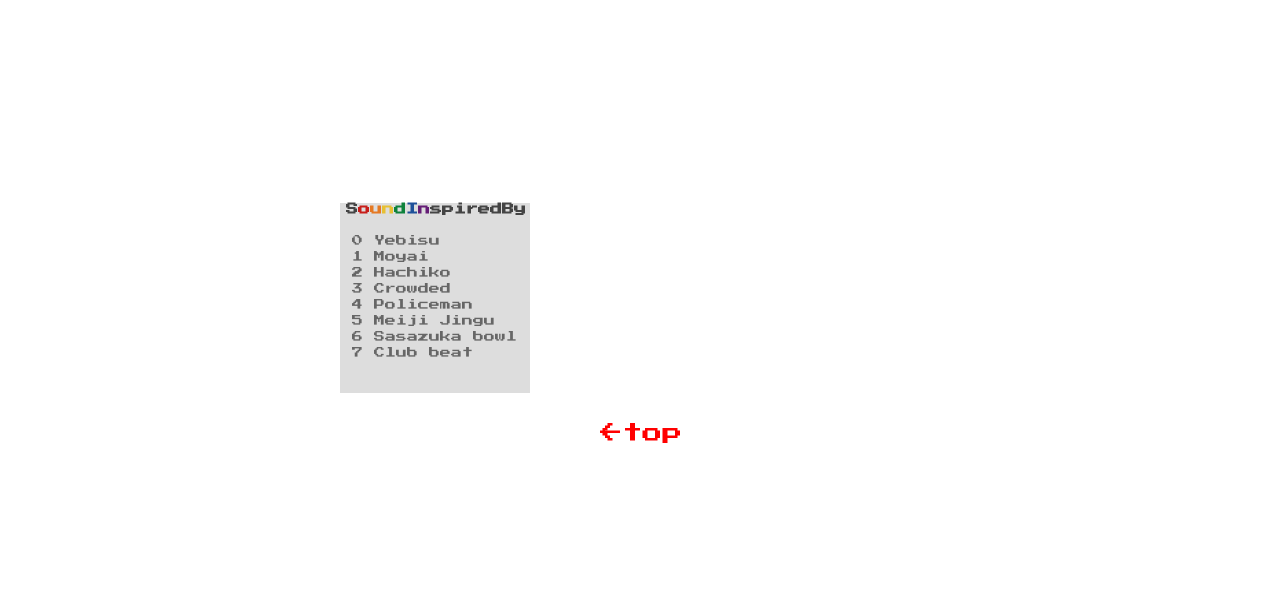
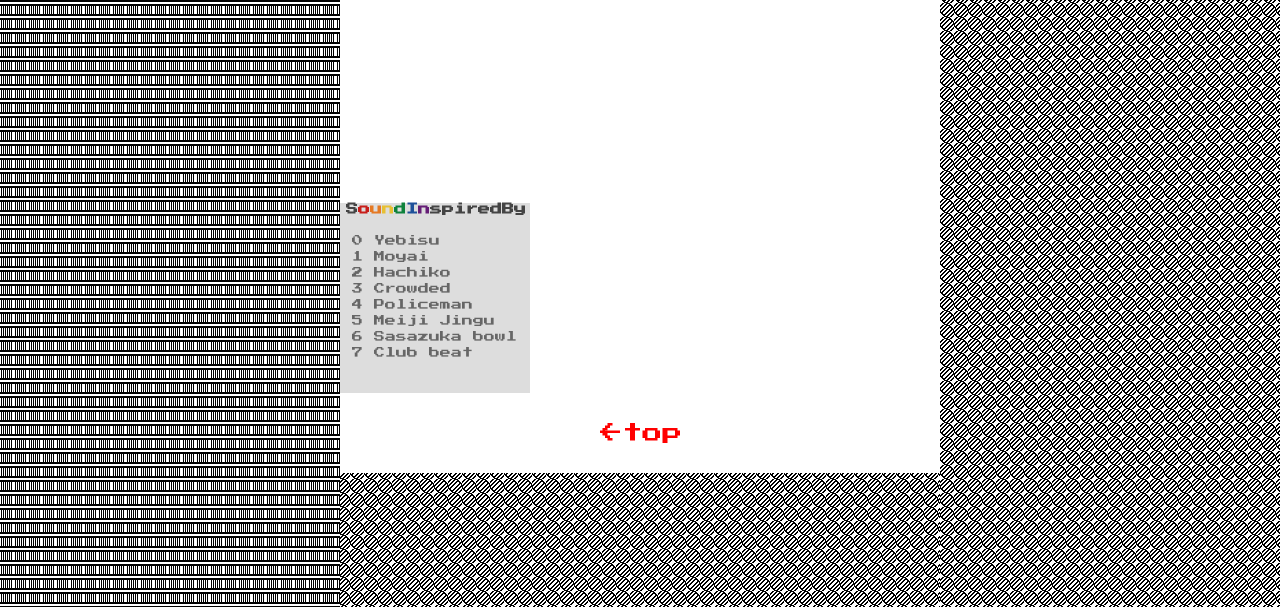
Before and after one commit to j-f-st/script-jockey, a website: page datachange.htm in a window 1280 px wide. Shown: the part 193-800 px from the top of the page. Drawn offline with Linux system fonts and the light colour scheme; a web font is replaced by a local one.

Commit message:
refactor: 背景画像処理

```diff
--- a/css/datachange.css
+++ b/css/datachange.css
@@ -5,12 +5,12 @@ body {
   min-width: 600px;
   margin: 0;
 }
-div#left_background {
+.background-left {
   order: 0;
   height: auto;
   flex: 1;
 }
-div#right_background {
+.background-right {
   order: 2;
   height: auto;
   flex: 1;
@@ -22,7 +22,7 @@ div.wrap_all {
   background-color: #fff;
 
   /*全体フォント*/
-  font-family: "Press Start 2P", cursive;
+  font-family: 'Press Start 2P', cursive;
 
   /* form側と同じwidth */
   width: 600px;
@@ -34,7 +34,7 @@ div.information {
   margin-left: 25px;
 }
 div.information > h1 span {
-  font-family: "DotGothic16", sans-serif;
+  font-family: 'DotGothic16', sans-serif;
 }
 div.information div.counter {
   display: inline-flex;
@@ -50,7 +50,7 @@ div.information div.counter div#count {
   flex-wrap: wrap;
   margin: 0 8px;
 }
-div[id^="order_"] {
+div[id^='order_'] {
   width: 192px; /*個別divに対応して可変*/
 
   /* div上下間隔空け */
@@ -58,13 +58,13 @@ div[id^="order_"] {
   margin-bottom: 5px;
 }
 
-div[class^="column_"] {
+div[class^='column_'] {
   display: inline-block;
   padding: 0;
 }
 
 /* 0,1情報が入っている個別div */
-div.wrapper > div[id^="order_"] > div > div {
+div.wrapper > div[id^='order_'] > div > div {
   width: 20px;
   height: 20px;
 
--- a/css_dist/datachange.css
+++ b/css_dist/datachange.css
@@ -5,12 +5,12 @@ body {
   min-width: 600px;
   margin: 0;
 }
-div#left_background {
+.background-left {
   order: 0;
   height: auto;
   flex: 1;
 }
-div#right_background {
+.background-right {
   order: 2;
   height: auto;
   flex: 1;
@@ -22,7 +22,7 @@ div.wrap_all {
   background-color: #fff;
 
   /*全体フォント*/
-  font-family: "Press Start 2P", cursive;
+  font-family: 'Press Start 2P', cursive;
 
   /* form側と同じwidth */
   width: 600px;
@@ -34,7 +34,7 @@ div.information {
   margin-left: 25px;
 }
 div.information > h1 span {
-  font-family: "DotGothic16", sans-serif;
+  font-family: 'DotGothic16', sans-serif;
 }
 div.information div.counter {
   display: inline-flex;
@@ -50,7 +50,7 @@ div.information div.counter div#count {
   flex-wrap: wrap;
   margin: 0 8px;
 }
-div[id^="order_"] {
+div[id^='order_'] {
   width: 192px; /*個別divに対応して可変*/
 
   /* div上下間隔空け */
@@ -58,13 +58,13 @@ div[id^="order_"] {
   margin-bottom: 5px;
 }
 
-div[class^="column_"] {
+div[class^='column_'] {
   display: inline-block;
   padding: 0;
 }
 
 /* 0,1情報が入っている個別div */
-div.wrapper > div[id^="order_"] > div > div {
+div.wrapper > div[id^='order_'] > div > div {
   width: 20px;
   height: 20px;
 
--- a/datachange.htm
+++ b/datachange.htm
@@ -50,8 +50,8 @@
   </head>
   <body>
     <!-- 背景用ブロック(x2) -->
-    <div id="left_background"></div>
-    <div id="right_background"></div>
+    <div id="js-backgroundLeft" class="background-left"></div>
+    <div id="js-backgroundRight" class="background-right"></div>
 
     <div class="wrap_all">
       <!-- 入力文字 -->
@@ -977,27 +977,7 @@
           }
         }
       }
-
-      /* ------- */
-      /* 背景処理 */
-      /* ------- */
-      (function () {
-        const fieldBackBody = document.getElementsByTagName('body');
-        const fieldLeft = document.getElementById('left_background');
-        const fieldRight = document.getElementById('right_background');
-        const bg = [
-          'img/north_south.png',
-          'img/west_east.png',
-          'img/northwest_southeast.png',
-          'img/northeast_southwest.png',
-        ];
-        const c = Math.floor(Math.random() * bg.length);
-        const l = Math.floor(Math.random() * bg.length);
-        const r = Math.floor(Math.random() * bg.length);
-        fieldBackBody[0].style.backgroundImage = 'url(' + bg[c] + ')';
-        fieldLeft.style.backgroundImage = 'url(' + bg[l] + ')';
-        fieldRight.style.backgroundImage = 'url(' + bg[r] + ')';
-      })();
     </script>
   </body>
+  <script src="./datachange.js"></script>
 </html>
--- /dev/null
+++ b/datachange.js
@@ -0,0 +1,35 @@
+const win = window;
+const d = document;
+
+win.addEventListener('load', (e) => {
+  randomizeBackgroundView();
+});
+
+/**
+ * 背景のランダマイズ
+ */
+function randomizeBackgroundView() {
+  const body = d.getElementsByTagName('body')[0];
+  const bgLeft = d.getElementById('js-backgroundLeft');
+  const bgRight = d.getElementById('js-backgroundRight');
+  const bgImages = [
+    'img/north_south.png',
+    'img/west_east.png',
+    'img/northwest_southeast.png',
+    'img/northeast_southwest.png',
+  ];
+
+  const getRandomIndex = () => {
+    return Math.floor(Math.random() * bgImages.length);
+  };
+
+  const place = {
+    left: getRandomIndex(),
+    center: getRandomIndex(),
+    right: getRandomIndex(),
+  };
+
+  body.style.backgroundImage = `url(${bgImages[place.center]})`;
+  bgLeft.style.backgroundImage = `url(${bgImages[place.left]})`;
+  bgRight.style.backgroundImage = `url(${bgImages[place.right]})`;
+}
```
